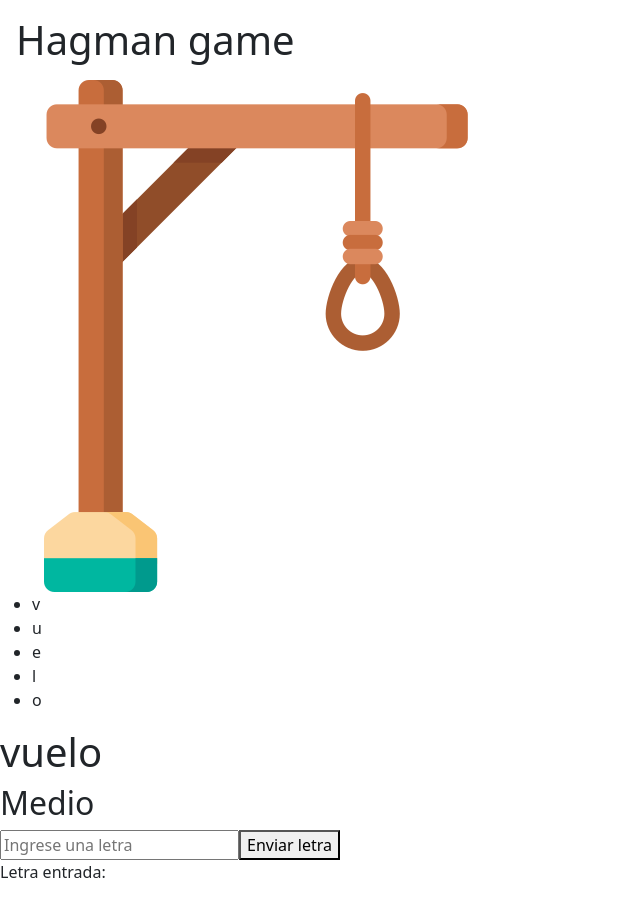
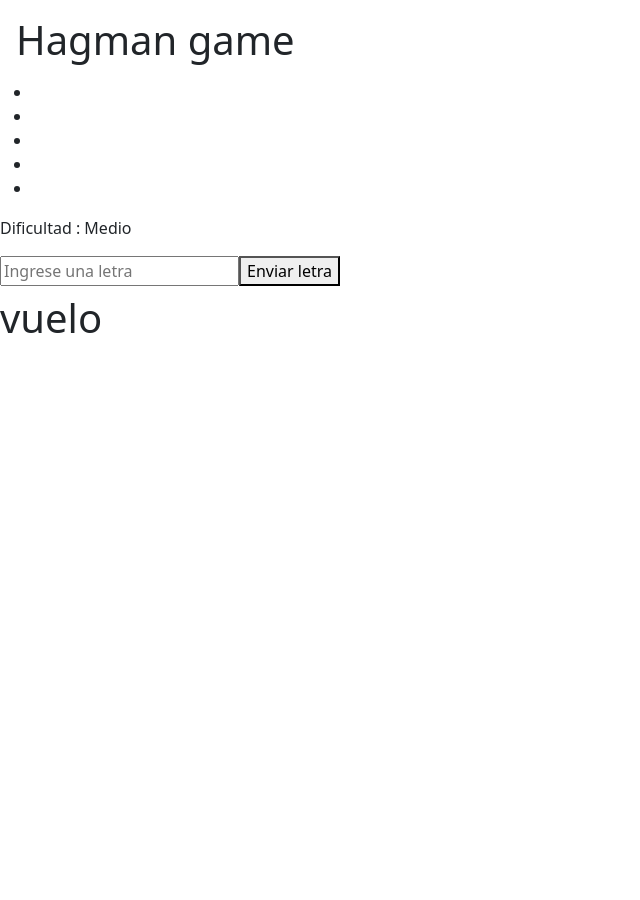
Before and after one commit to KhadaJhiin/ahorcadoGame-react, a React (Vite) app: page / in a window 1280 px wide. Shown: the whole page, without its empty margins (0-640 px from the left). After the commit the page ends 800 px from the top, so only its background shows below. Built offline with nearby package versions, Linux system fonts and the light colour scheme.

Commit message:
Retoques en la logica para mostrar letras acertadas

```diff
--- a/src/App.jsx
+++ b/src/App.jsx
@@ -1,10 +1,9 @@
 //Importacion de componentes y demas
 import { useState } from "react";
 import Header from "./components/pages/Header";
-import Escenario from "./components/pages/Escenario";
 import ListaLetras from "./components/manejoPalabra/ListaLetras";
-import EnvioDeLetra from "./components/manejoPalabra/EnvioDeLetra";
-import ObtenerDificultad from "./components/palabraSecreta/ObtenerDificultad";
+import Form from "./components/manejoPalabra/Form";
+import { ObtenerDificultad } from "./components/palabraSecreta/ObtenerDificultad";
 import ObtenerPalabra from "./components/palabraSecreta/ObtenerPalabra";
 
 //Declaracion funciones o variables
@@ -14,19 +13,19 @@ const dificultad = ObtenerDificultad(palabra);
 //Renderizado de la APP
 const App = () => {
   const [letra, sentLetra] = useState("");
-  const ponerLetra = (entrada) => {
+
+  const valorLetra = (entrada) => {
     sentLetra(entrada);
   };
 
   return (
     <>
       <Header />
-      <Escenario />
-      <ListaLetras palabra={palabra} />
+      <ListaLetras palabra={palabra} letraEntrada={letra}/>
+      <p>Dificultad : {dificultad}</p>
+      <Form valorLetra={valorLetra} />
+      <h1>{letra}</h1>
       <h1>{palabra}</h1>
-      <h2>{dificultad}</h2>
-      <EnvioDeLetra ponerLetra={ponerLetra} />
-      <p>Letra entrada: {letra}</p>
     </>
   );
 };
--- a/src/components/manejoPalabra/EnvioDeLetra.jsx
+++ /dev/null
@@ -1,178 +0,0 @@
-import { useState } from "react";
-import Swal from "sweetalert2";
-import { validarSubmit, validarChange } from "./ValidarEntrada";
-
-const EnvioDeLetra = ({ponerLetra}) => {
-  /*
-  ---------------------------------
-  ----------USE STATE--------------
-  ---------------------------------
-  */
-  const [form, setForm] = useState({
-    entrada: "",
-  });
-  const { entrada } = form;
-  /*
-  ------------------------------------
-  ----------HANDLESUBMIT--------------
-  ------------------------------------
-  */
-  const handleSubmit = (e) => {
-    e.preventDefault();
-    validarSubmit(entrada);
-    ponerLetra(entrada);
-  };
-  /*
-  ---------------------------------
-  ----------HANDLE CHANGE--------------
-  ---------------------------------
-  */
-  const handleChange = (e) => {
-    const { name, value } = e.target;
-    setForm({
-      ...form,
-      [name]: value,
-    });
-    validarChange(value, setForm, form);
-  };
-  /*
-  ----------------------------------------
-  ----------RETURN DE LA APP--------------
-  ----------------------------------------
-  */
-  return (
-    <form onSubmit={handleSubmit}>
-      <input type="text" placeholder="Ingrese una letra" name="entrada" value={entrada} onChange={handleChange} />
-      <button type="submit">Enviar letra</button>
-    </form>
-  );
-};
-export default EnvioDeLetra;
-
-/*FORMULARIO CONTROLADO LO QUE ES MAS RECOMENDADO POR REACT/
-
-Los formulario controlados lo que hacen es que se validan o demas sin necesidad de dar clic en un boton por ejemplo el en de enviar
-para esto necesitamos
-
-1. Inicializar con useState todos nuestro campos, en nuestro caso solamente uno, el campo de entrada.
-   para asociarlo con cada campo lo que hacemos es que los asociamos con el value como se ve en el codigo
-   es importante hacer este use state de la manera de objeto ya que si tenemos un formulario muy grande es mas
-   facil y mas comodo que estar declarando uno por uno
-   " const [entrada, setEntrada] = useState('a'); " Pasamos de tener esto a
-
-   const [entrada, setEntrada] = useState({
-    entrada:'a',
-    otraEntrada:'b'
-  })
-
-2. Para actualizar el evento o para que realize los cambios es necesario de igual manera hay que usar dentro de nuestro
-   campo un evento llamado onchange, aqui al poner esos puntos llamados SPREAD operation antes de tomar el valor de entrada, son para crear una copia
-   de lo que ya esta hecho o de las entradas existentes,
-
-3. Optimizacion del onchange, esto se usa mas que todo cuando tenemos muchas entradas es decir mas
-   de un input.
-   Para esto creamos otra funcion llamada handle change ya sabemos que es por la convencion este nombre
-   de estea manera se tenia el onchange en cada entrada de nuestro formulario
-
-   onChange={(e) => setForm({ ...form, entrada: e.target.value })}
-
-   ahora queremos dejarlo en una funcion, por lo que hacemos el handleChange y dentro llamamos
-   primero el e.target.value y despues el name para poder identificar en que entrada se encuentra
-
-   Dentro de esta misma funcion nosotros podemos hacer el setForm es decir la actualizacion del
-   formulario.
-
-   Para esto tenemos que pasarle la copia de lo que tenemos ya que el va a detectar que cambie el
-   estado de nuestra entrada esto lo hacemos con el spread funcion
-
-
-
-
-
-
-
-
-
-
-
-
-
-
-
-
-
-
-
-
-
-
-
-
-
-
-
-
-// import { useRef } from "react";
-
-// const EnvioDeLetra = () => {
-//   const form = useRef(null);
-
-//   const handleSubmit = (e) => {
-//     e.preventDefault();
-
-//     //CAPTURAMOS LOS DATOS
-//     const data = new FormData(form.current);
-//     const [entrada] = object.fromEntries([...data.entries()]);
-
-//     //VALIDAMOS LOS DATOS
-//   };
-
-//   return (
-//     <>
-//       <form onSubmit={handleSubmit} ref={useRef}>
-//         <input type="text" placeholder="Ingrese una letra" name="entrada" />
-//         <button type="submit">Enviar letra</button>
-//       </form>
-//     </>
-//   );
-// };
-// export default EnvioDeLetra;
-
-// //FORMULARIOS NO CONTROLADOS
-
-// /*
-// Este formulario lo vamos a procesar con Form data, lo que hace es un recorrido por nuestros campos
-// y captura sus datos.
-
-// 1. Poner el atributo name a cada input o elemento de nuestro formulario
-
-// 2. Usamos el evento onSubmit en nuestro formulario, recordar que handle es solo una convension
-//    para referirnos a funciones que van a ser controladas por eventos
-
-// 3. Quitamos el comportamiento por defecto de nuestro formulario que es enviar los datos a travez
-//    de la barra del search como con get.
-//    Esto lo hacemos activando el prevent default a nuestro formulario solo poniendolo dentro de la
-//    funcion handleSubmit
-
-// 4. Usamos los hooks:
-//    useState :  Esto lo que hace es que nos crea una referencia, como cuando usamos el query selector by id
-//                 para poder manipular el DOM. La creamos en nulo, por que cuando creamos esa referencia aun
-//                 no esta renderizado el formulario.
-//                 Ponermos esta referencia en el formulario como si fuera un ID
-//                 El form.current es en realidad donde se encuentra todo nuestro form y de ahi tomaremos los
-//                 datos que necesitemos.
-
-//     FormData: Esto lo que hace es que nos convierte nuestro formulario en una especie de objeto y de ahi
-//               podemos tomar los valores por ejemplo de la entrada o entry.
-
-//     Object.From.Entries: Esto lo que hace es que coge de nuestro formulario las entradas las cuales estan
-//                          identificadas por el nombre de cada de las entradas en este caso nuestro solo el
-//                          nombre de un input que es "entrada" incluso lo podemos desestructurar para hacer una
-//                          manipulacion mas facil de los datos.
-// */
-
-/*PREGUNTAS REACT
-1. Que cosas se deben modularizar y cuales no ¿Debemos modularizar las funciones?
-2. Cuando usar formularios controlados y no controlados
-
-*/
--- /dev/null
+++ b/src/components/manejoPalabra/Form.jsx
@@ -0,0 +1,46 @@
+import { useState } from "react";
+import Swal from "sweetalert2";
+import { validarSubmit, validarChange } from "./ValidarEntrada";
+
+const Form = ({ valorLetra }) => {
+  const [form, setForm] = useState({
+    entrada: "",
+  });
+  const { entrada } = form;
+
+  const handleSubmit = (e) => {
+    e.preventDefault();
+    if (validarSubmit(entrada)) {
+      return
+    }
+    valorLetra(entrada);
+    setForm({
+      ...form,
+      entrada: "",
+    });
+
+  };
+
+  const handleChange = (e) => {
+    const { name, value } = e.target;
+    setForm({
+      ...form,
+      [name]: value,
+    });
+    validarChange(value, setForm, form);
+  };
+
+  return (
+    <form onSubmit={handleSubmit}>
+      <input
+        type="text"
+        placeholder="Ingrese una letra"
+        name="entrada"
+        value={entrada}
+        onChange={handleChange}
+      />
+      <button type="submit">Enviar letra</button>
+    </form>
+  );
+};
+export default Form;
--- a/src/components/manejoPalabra/ListaLetras.jsx
+++ b/src/components/manejoPalabra/ListaLetras.jsx
@@ -1,9 +1,17 @@
-const ListaLetras = ({ palabra }) => {
+const ListaLetras = ({ palabra, letraEntrada }) => {
+  const listaPalabra = palabra.split("");
   return (
     <ul>
-      {palabra.split("").map((letra, index) => (
-        <li key={index}>{letra}</li>
-      ))}
+      {listaPalabra.map((letra, index) =>
+        letra === letraEntrada ? (
+          <li key={index}>{letra}</li>
+        ) : (
+          <li key={index}></li>
+        )
+
+        // Tenemos que crear un estado para usar la spread operation para guardar las letras acertadas y aumentar las nuevas en
+        // cada intento.
+      )}
     </ul>
   );
 };
--- a/src/components/palabraSecreta/ObtenerDificultad.jsx
+++ b/src/components/palabraSecreta/ObtenerDificultad.js
@@ -1,4 +1,4 @@
-const ObtenerDificultad = (text) => {
+export const ObtenerDificultad = (text) => {
   if (text.length <= 4) {
     return "Facil";
   } else if (text.length > 4 && text.length <= 6) {
@@ -7,4 +7,3 @@ const ObtenerDificultad = (text) => {
     return "Dificil";
   }
 };
-export default ObtenerDificultad;
--- a/src/ObtenerPalabra.jsx
+++ b/src/components/palabraSecreta/ObtenerPalabra.js
@@ -13,4 +13,5 @@ const ObtenerPalabra = () => {
   const palabraNormalizada = normalizarPalabra(listaPalabra[indice]);
   return palabraNormalizada;
 };
+
 export default ObtenerPalabra;
--- a/src/components/palabraSecreta/ObtenerPalabra.jsx
+++ /dev/null
@@ -1,16 +0,0 @@
-import listaPalabra from "./listaPalabras.json";
-
-const normalizarPalabra = (palabra) => {
-  return palabra
-    .normalize("NFD")
-    .replace(/[\u0300-\u036f]/g, "")
-    .replace(/ñ/g, "n")
-    .replace(/Ñ/g, "N");
-};
-
-const ObtenerPalabra = () => {
-  const indice = Math.floor(Math.random() * listaPalabra.length);
-  const palabraNormalizada = normalizarPalabra(listaPalabra[indice]);
-  return palabraNormalizada;
-};
-export default ObtenerPalabra;
```
Also changed, not shown: src/components/manejoPalabra/ValidarEntrada.js (+3 -5 lines).
